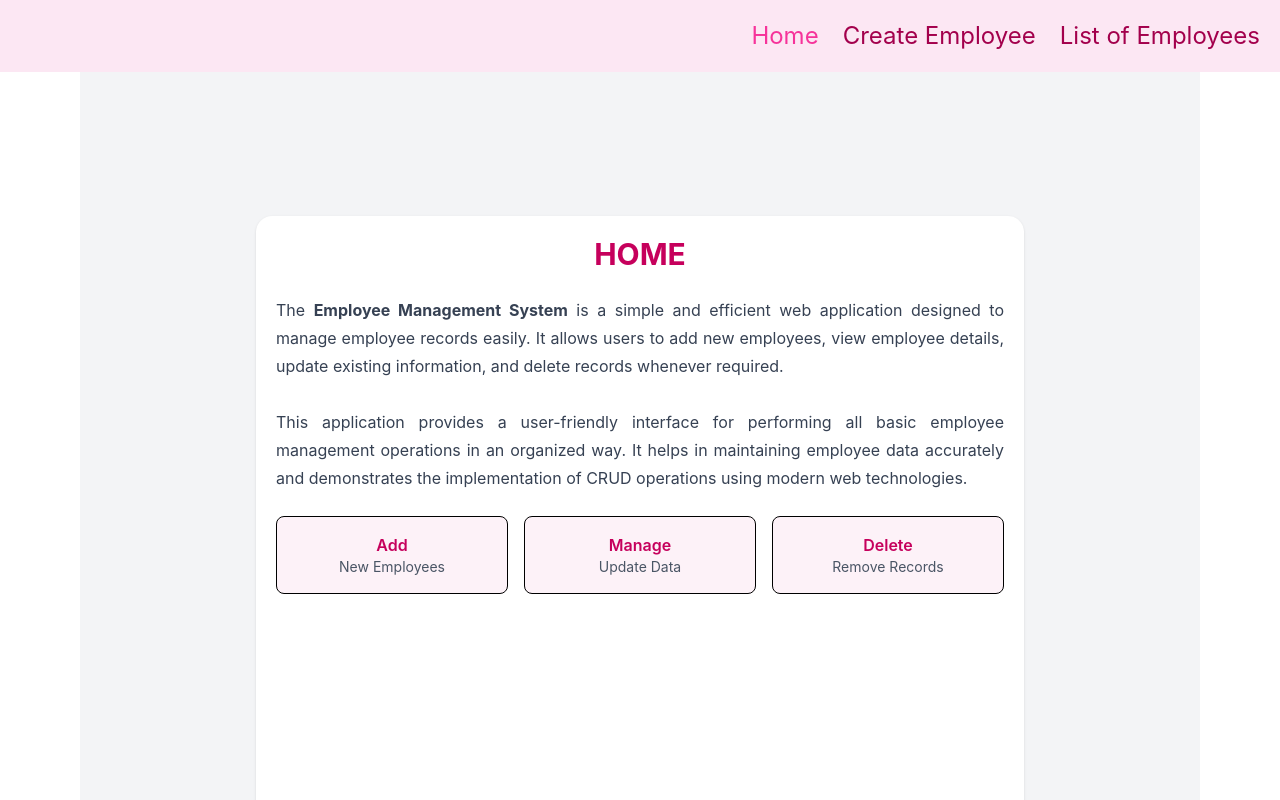
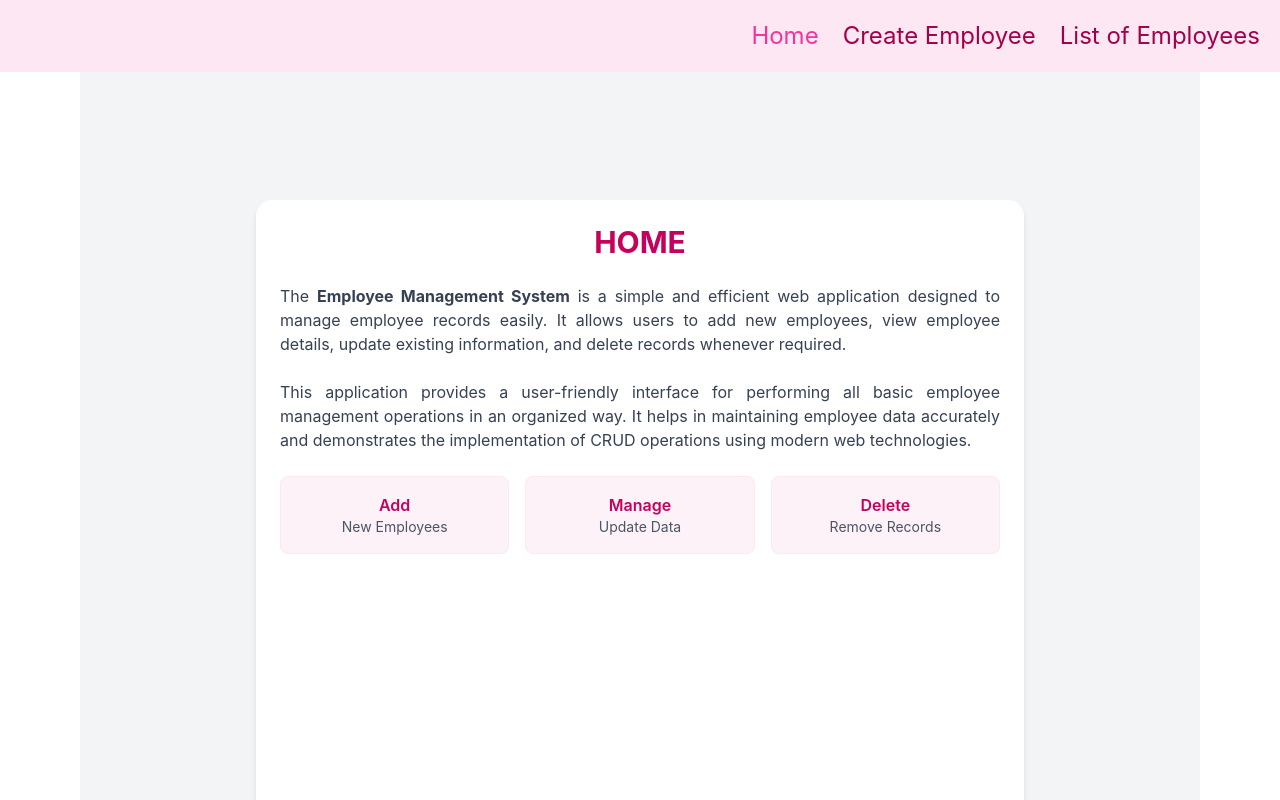
Before and after one commit to revathi-279/Emp_Frontend, a React app: page / in a window 1280 px wide. Shown: the top 800 px of the page. Built offline with nearby package versions, Linux system fonts and the light colour scheme; the HTML template or start-up script is replaced by a standard one.

Commit message:
Modified home page

```diff
--- a/src/components/Home.jsx
+++ b/src/components/Home.jsx
@@ -2,8 +2,8 @@ import React from "react";
 
 function Home() {
   return (
-    <div className="min-h-screen bg-gray-100 flex justify-center pt-16 px-6">
-      <div className="max-w-3xl w-full bg-white rounded-2xl shadow p-5">
+    <div className="min-h-screen bg-gray-100 flex justify-center pt-12 px-6">
+      <div className="max-w-3xl w-full bg-white rounded-2xl shadow-md p-6">
 
         {/* Title */}
         <h2 className="text-center text-3xl font-bold text-pink-700 mb-6">
@@ -11,7 +11,7 @@ function Home() {
         </h2>
 
         {/* Description Card */}
-        <p className="text-gray-700 text-base leading-7 text-justify">
+        <p className="text-gray-700 text-base text-justify">
           The <b>Employee Management System</b> is a simple and efficient web application designed to manage employee records easily.
           It allows users to add new employees, view employee details, update existing information, and delete records whenever required.
           <br /><br />
@@ -21,17 +21,17 @@ function Home() {
 
         {/* Details */}
         <div className="mt-6 grid grid-cols-1 md:grid-cols-3 gap-4 text-center">
-          <div className="bg-pink-50 p-4 rounded-lg border">
+          <div className="bg-pink-50 p-4 rounded-lg border border-pink-100">
             <h3 className="font-semibold text-pink-700">Add</h3>
             <p className="text-sm text-gray-600">New Employees</p>
           </div>
 
-          <div className="bg-pink-50 p-4 rounded-lg border">
+          <div className="bg-pink-50 p-4 rounded-lg border border-pink-100">
             <h3 className="font-semibold text-pink-700">Manage</h3>
             <p className="text-sm text-gray-600">Update Data</p>
           </div>
 
-          <div className="bg-pink-50 p-4 rounded-lg border">
+          <div className="bg-pink-50 p-4 rounded-lg border border-pink-100">
             <h3 className="font-semibold text-pink-700">Delete</h3>
             <p className="text-sm text-gray-600">Remove Records</p>
           </div>
```
